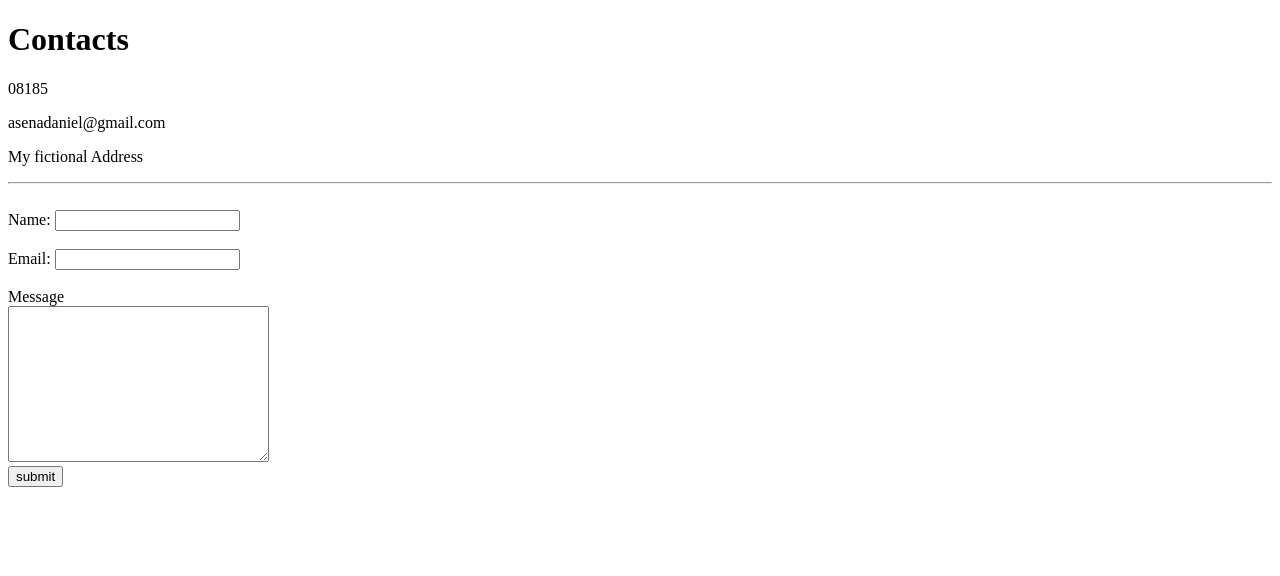
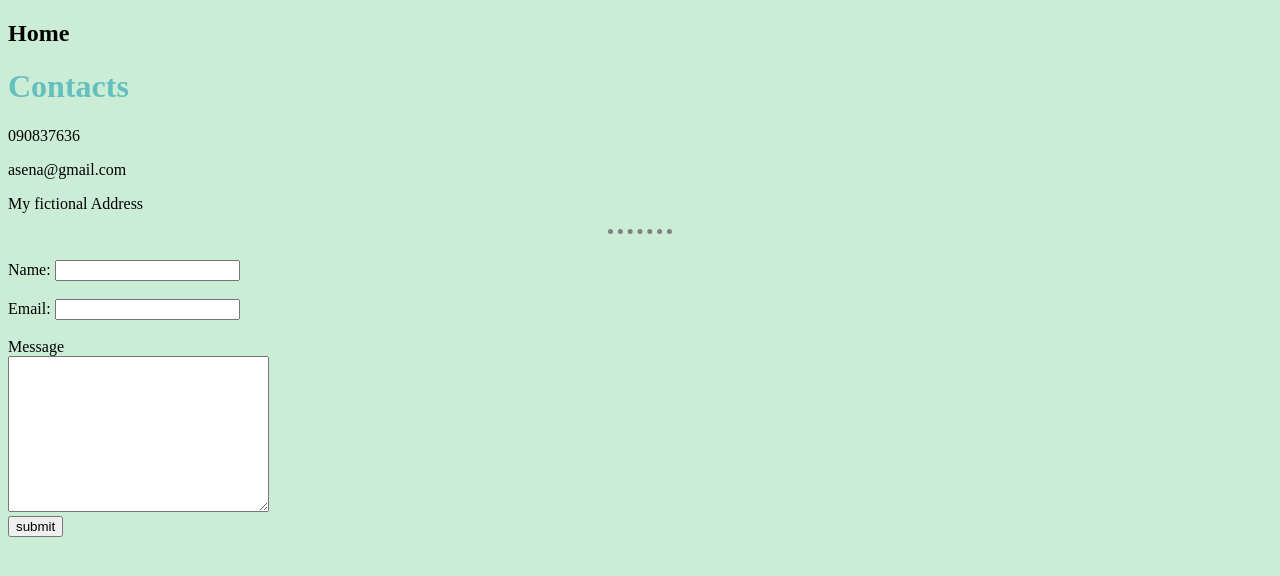
Before and after one commit to asenadaniel/cv, a plain HTML site: page contact.html in a window 1280 px wide. Drawn offline with Linux system fonts and the light colour scheme.

Commit message:
Add files via upload

```diff
--- a/contact.html
+++ b/contact.html
@@ -4,12 +4,16 @@
     <meta charset="UTF-8" />
     <meta http-equiv="X-UA-Compatible" content="IE=edge" />
     <meta name="viewport" content="width=device-width, initial-scale=1.0" />
+    <link rel="stylesheet" href="./css/style.css">
+  </head>
     <title>Document</title>
   </head>
   <body>
+    <h2><a href="./index.html">Home</a></h2>
+
     <h1>Contacts</h1>
-    <p>08185</p>
-    <p>asenadaniel@gmail.com</p>
+    <p>090837636</p>
+    <p>asena@gmail.com</p>
     <p>My fictional Address</p>
     <hr />
     <br />
--- /dev/null
+++ b/css/style.css
@@ -0,0 +1,25 @@
+body {
+  background-color: #CBEDD5;
+}
+
+hr {
+  border-style: dotted none none;
+  width: 5%;
+  border-color: grey;
+  border-width: 5px;
+}
+
+h1, h2, h3 {
+  color: #66bfbf;
+  text-decoration: none;
+
+}
+
+a {
+  text-decoration: none;
+  color: black;
+}
+
+a:hover {
+  color: green;
+}
```
Also changed, not shown: hobbies.html (+2 -0 lines), index.html (+1 -0 lines).
